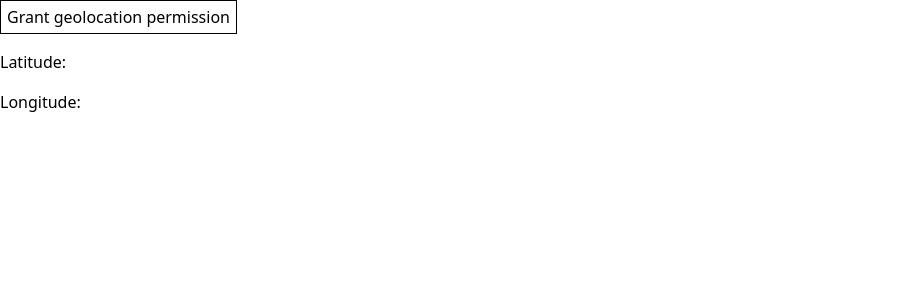
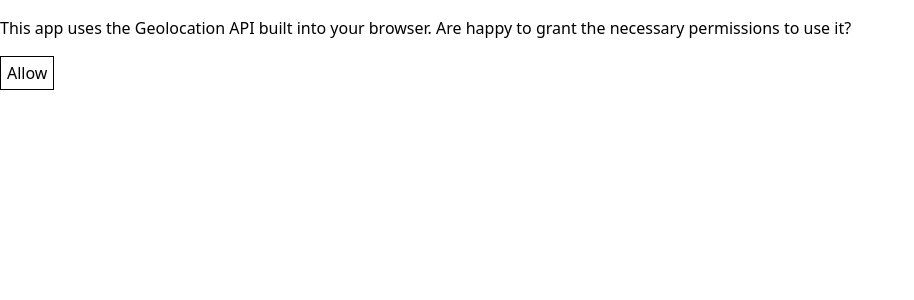
Before and after one commit to RobEasthope/super-duper-giggle, a React (Create React App) app: page / in a window 1280 px wide. Shown: the top 300 px of the page, without its empty margins (0-914 px from the left). Built offline with nearby package versions, Linux system fonts and the light colour scheme.

Commit message:
Add messaging and improve markup

```diff
--- a/src/App/App.js
+++ b/src/App/App.js
@@ -1,8 +1,8 @@
 import {useState, useEffect} from 'react';
 
 function App() {
-  const [geoLocationPermission, setGeoLocationPermission] = useState();
-  const [geoLocation, setGeoLocation] = useState();
+  const [geoLocationPermission, setGeoLocationPermission] = useState(false);
+  const [geoLocation, setGeoLocation] = useState(false);
 
   useEffect(() => {
     if ("geolocation" in navigator) {
@@ -22,11 +22,17 @@ function App() {
 
   return (
     <div>
-      {!geoLocationPermission && <button onClick={handlePermissionsClick}>Grant geolocation permission</button>}
-      <div>
-        <p>Latitude: {geoLocation?.lat && geoLocation.lat}</p>
-        <p>Longitude: {geoLocation?.lat && geoLocation.lat}</p>
-      </div>
+      {!geoLocationPermission && <div>
+        <p>This app uses the Geolocation API built into your browser. Are happy to grant the necessary permissions to use it?</p>
+        <button onClick={handlePermissionsClick}>Allow</button>
+        </div>
+      }
+      {geoLocation &&
+        <div>
+          <p>Latitude: {geoLocation?.lat && geoLocation.lat}</p>
+          <p>Longitude: {geoLocation?.lat && geoLocation.lat}</p>
+        </div>
+      }
     </div>
   );
 }
```
